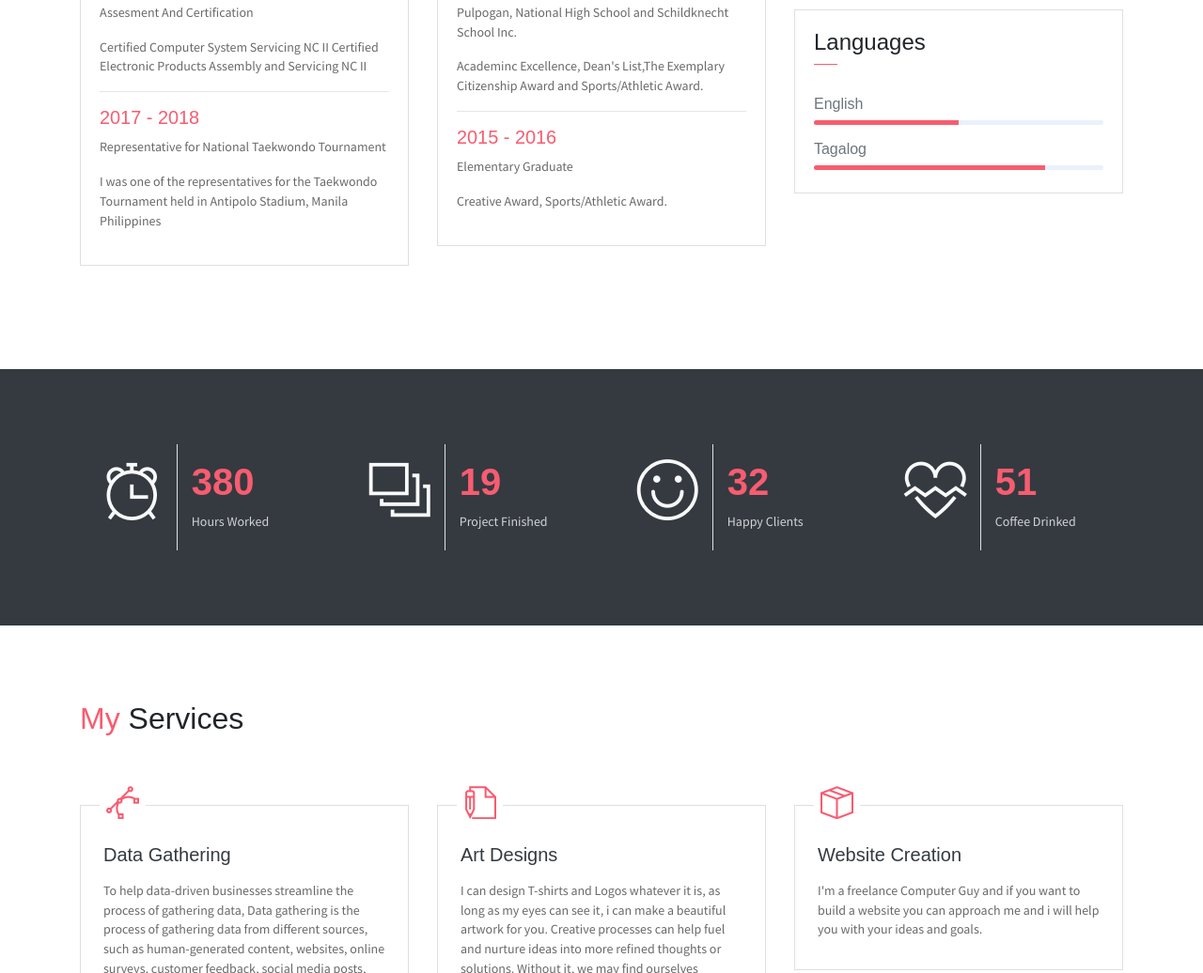
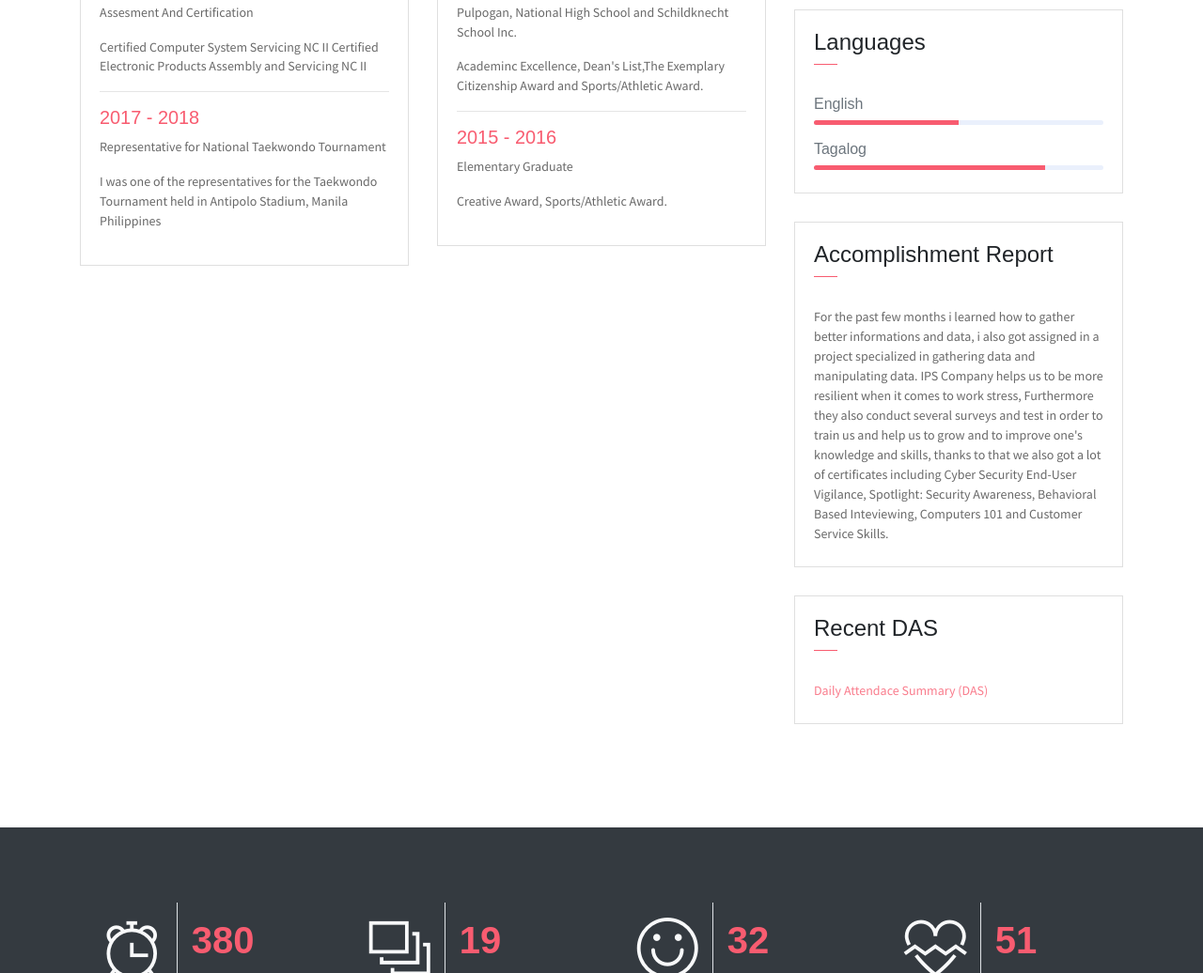
Before and after one commit to Christianforky/ChristianTinador, a plain HTML site: page index.html in a window 1280 px wide. Shown: the part 1551-2587 px from the top of the page at 94% size. Drawn offline with Linux system fonts and the light colour scheme; some packages are replaced by stand-ins of ours.

Commit message:
Update index.html

```diff
--- a/index.html
+++ b/index.html
@@ -226,6 +226,37 @@
 
                         </div>
                     </div>
+			    <div class="card">
+       <div class="card-header">
+            <div class="pull-left">
+                <h4 class="mt-2">Accomplishment Report</h4>
+                <span class="line"></span>
+            </div>
+        </div>
+        <div class="card-body pb-2">
+           <P>For the past few months i learned how to gather better informations and data, i also got assigned in a project
+            specialized in gathering data and manipulating data. IPS Company helps us to be more resilient when it comes to work stress,
+             Furthermore they also conduct several surveys and test in order to train us and help us to grow and to improve one's knowledge and skills,
+              thanks to that we also got a lot of certificates including Cyber Security End-User Vigilance, Spotlight: Security Awareness, Behavioral Based Inteviewing,
+              Computers 101 and Customer Service Skills.
+           </P>
+
+        </div>
+    </div>
+
+    <div class="card">
+        <div class="card-header">
+             <div class="pull-left">
+                 <h4 class="mt-2">Recent DAS</h4>
+                 <span class="line"></span>
+             </div>
+         </div>
+         <div class="card-body pb-2">
+            <P>  <a href="https://docs.google.com/spreadsheets/d/e/2PACX-1vS33WcBcA_5Ew7xi_Qv6RhuQ-ZukLI20iIPcsk2SByANmPoD5azlw67-3KqrbKHBjNalcy9WbmDOAWc/pubhtml?gid=322154652&single=true">Daily Attendace Summary (DAS)</a>
+            </P>
+
+         </div>
+     </div>
                 </div>
             </div>
         </div>
```
